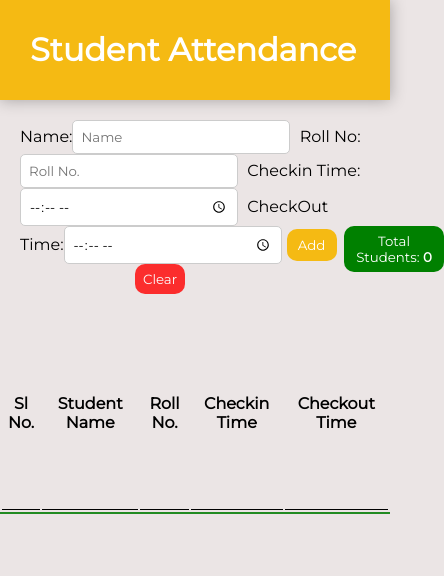
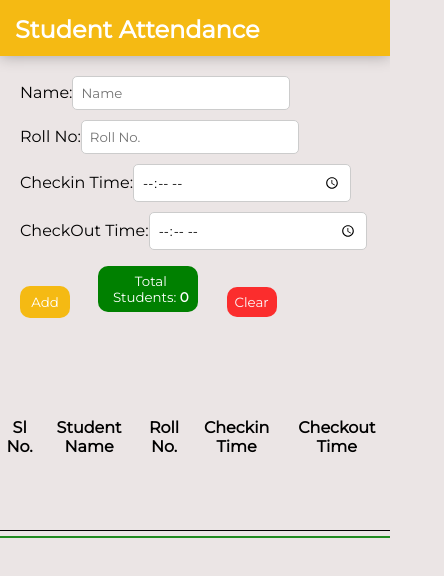
Before and after one commit to iqbalf203/Student-Attendance, a React (Create React App) app: page / in a window 390 px wide. Shown: the top 576 px of the page, 444 px wide, since content can reach past the window. Built offline with nearby package versions, Linux system fonts and the light colour scheme; a web font is replaced by a local one.

Commit message:
Update styles.css

```diff
--- a/public/styles.css
+++ b/public/styles.css
@@ -19,9 +19,15 @@ header h1 {
 }
 
 table {
+  border-collapse: separate;
+  border-spacing: 0 5px;
   border-bottom: 2px solid forestgreen;
   width: 100%;
   height: 200px;
+}
+
+table tr:hover {
+  background-color: #ccc;
 }
 
 th {
@@ -34,6 +40,7 @@ td {
 
 .create-table {
   padding: 20px;
+  padding-right: 7px;
 }
 
 form input {
@@ -44,6 +51,7 @@ form input {
   box-shadow: 2px rgba(0, 0, 0, 0.3);
   padding: 8px;
   margin-right: 5px;
+  margin-bottom: 10px;
 }
 
 .sub-btn {
@@ -64,18 +72,20 @@ form input {
 }
 
 .tStudents {
-  position: absolute;
+  position: relative;
+  bottom: 5px;
   margin-left: 7.5px;
   color: #fff;
   background-color: green;
   width: 100px;
   padding: 7px;
+  padding-right: 2px;
   border-radius: 10px;
   border: none;
 }
 
 .btn-clear {
-  margin-left: 115px;
+  margin-left: 7.5px;
   color: #fff;
   background-color: red;
   opacity: 0.8;
@@ -89,3 +99,22 @@ form input {
 .btn-clear:hover {
   opacity: 1;
 }
+
+/* Media Query */
+@media only screen and (max-width: 600px) {
+  header {
+    height: 3.5rem;
+  }
+  header h1 {
+    font-size: 1.5rem;
+    padding: 15px 0 0 15px;
+  }
+  label,
+  span {
+    display: block;
+  }
+  button {
+    margin-top: 0.7rem;
+    margin-right: 1.3rem;
+  }
+}
```
